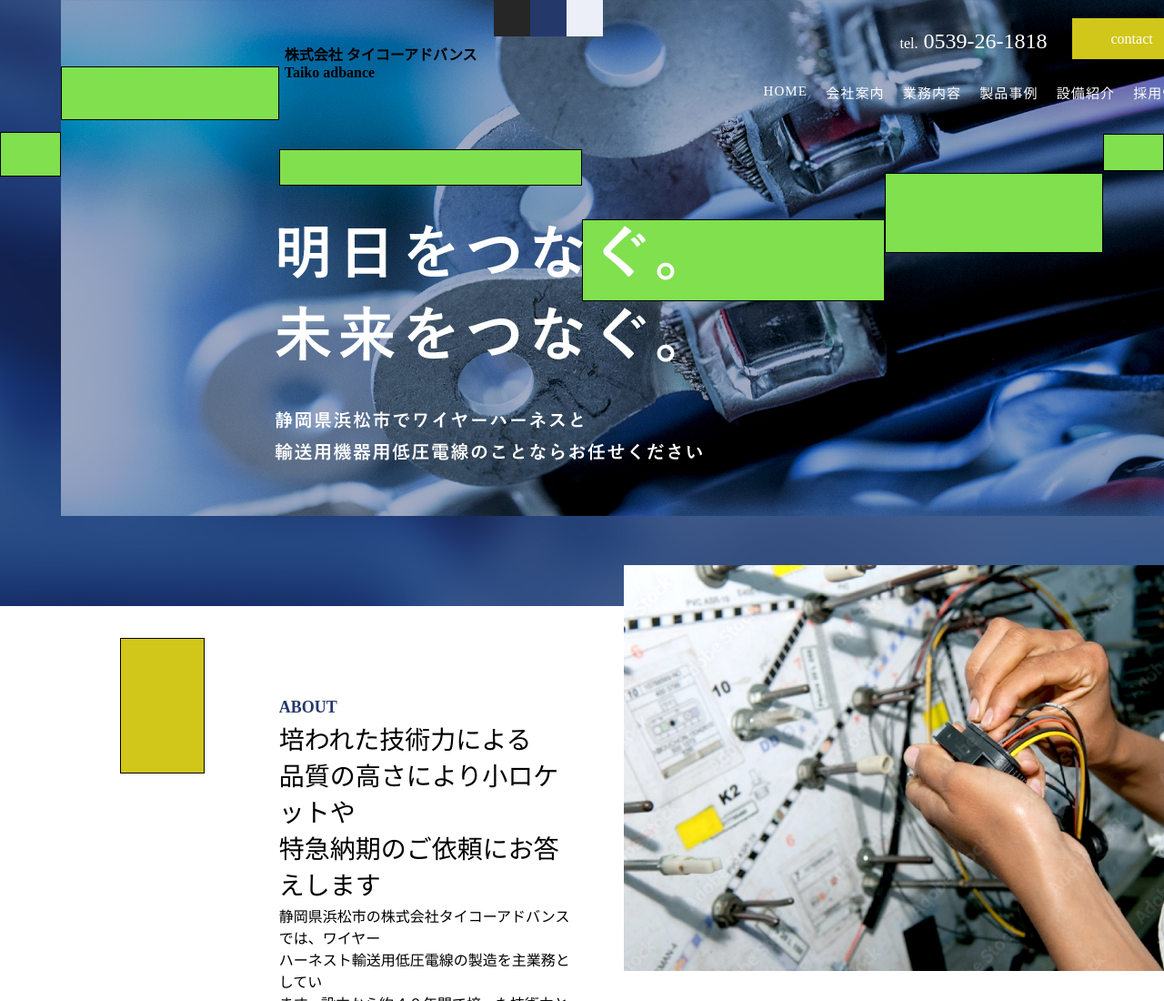
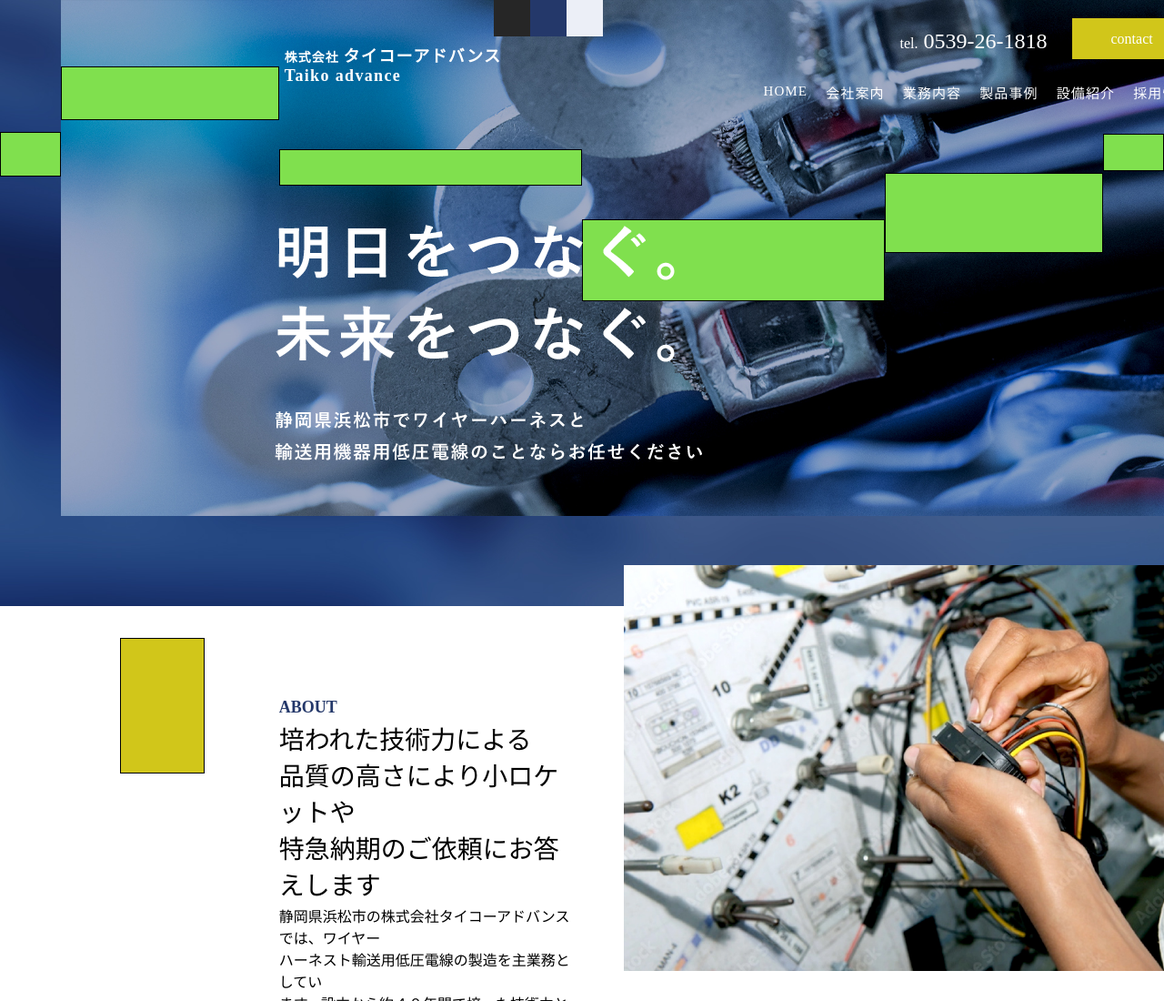
Before and after one commit to yasu7311/Taiko-advance, a website: page index.html in a window 1280 px wide. Shown: the top 1100 px of the page at 91% size. Drawn offline with Linux system fonts and the light colour scheme.

Commit message:
headerを修正した

```diff
--- a/index.html
+++ b/index.html
@@ -22,7 +22,7 @@
       <div class="header__company__name">
         <!-- <img src="img/logo.png" alt="株式会社タイコーアドバンス"> -->
         <h4 class="header__name__main">株式会社 <span>タイコーアドバンス</span></h4>
-        <h4 class="header__name__sub">Taiko adbance</h4>
+        <h4 class="header__name__sub">Taiko advance</h4>
       </div>
       <div class="header__company__content">
         <div class="header__company__contact">
--- a/sass/_header.scss
+++ b/sass/_header.scss
@@ -34,8 +34,21 @@
   margin-top: 47px;
   max-width: 280px;
   width: 100%;
-    & img {
-      width: 100%;
+  color: #fff;
+  // & img {
+  //   width: 100%;
+  //   }
+  .header__name__main {
+    font-size: 0.875rem;
+    letter-spacing: 0.075em;
+    & span {
+      font-size: 1.125rem;
+      letter-spacing: 0.075em;
+    }
+  }
+  .header__name__sub {
+    font-size: 1.125rem;
+    letter-spacing: 0.075em;
   }
 }
 .header__company__contact{
```
Also changed, not shown: css/style.css, 1 other file. Lines whose indentation alone changed are shown as unchanged.
